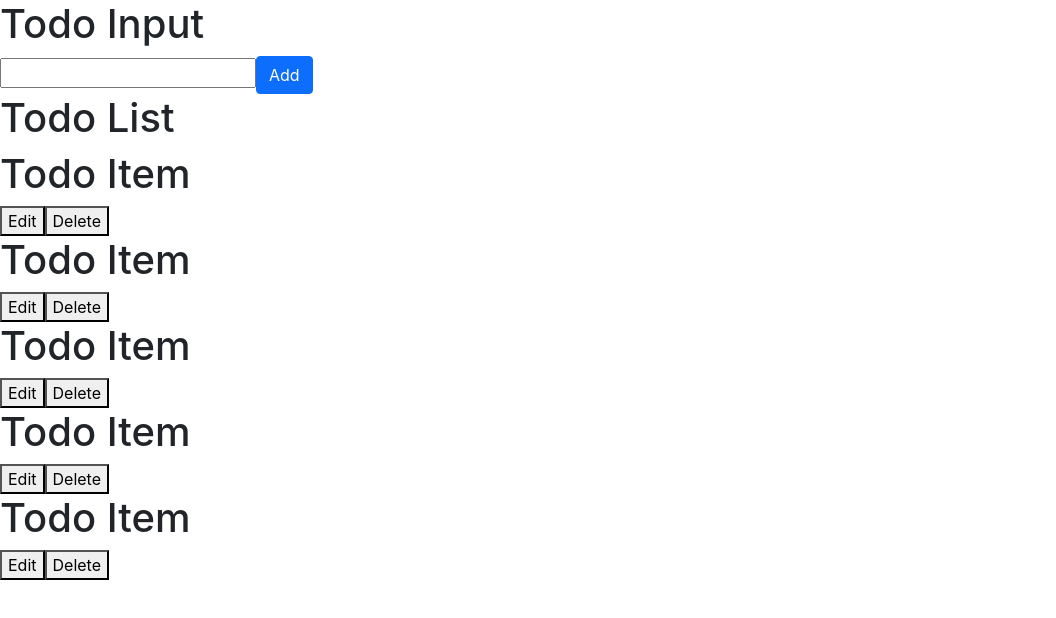
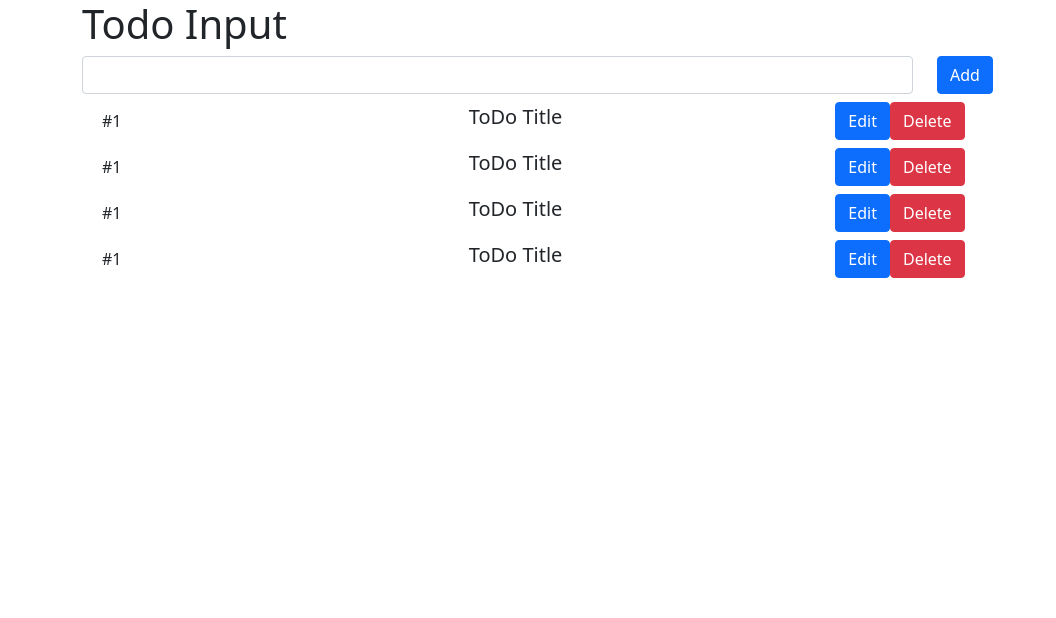
Before and after one commit to jwesa/redux-todo-list, a React (Create React App) app: page / in a window 1280 px wide. Shown: the top 618 px of the page, without its empty margins (0-1056 px from the left). Built offline with nearby package versions, Linux system fonts and the light colour scheme.

Commit message:
Set up initial styles, made redux folder

```diff
--- a/src/components/TodoInput.js
+++ b/src/components/TodoInput.js
@@ -1,12 +1,17 @@
-/* eslint-disable jsx-quotes */
 import React from "react";
 
 function TodoInput() {
 	return (
-		<div>
+		<div className="container mt-30">
 			<h1>Todo Input</h1>
-			<input type="text" />
-			<button className="btn btn-primary">Add</button>
+			<div className="row">
+				<div className="col-9">
+					<input type="text" className="col form-control" />
+				</div>
+				<div className="col-3">
+					<button className="btn btn-primary">Add</button>
+				</div>
+			</div>
 		</div>
 	)
 }
--- a/src/components/TodoItem.js
+++ b/src/components/TodoItem.js
@@ -2,10 +2,18 @@ import React from "react";
 
 function TodoItem() {
 	return (
-		<div>
-			<h1>Todo Item</h1>
-			<button>Edit</button>
-			<button>Delete</button>
+		<div className="container">
+			<div className="row align-items-center m-2">
+				<div className="col-4">#1</div>
+				<div className="col-4">
+					<h5>ToDo Title</h5>
+				</div>
+				<span className="col-4">
+					<button className="btn btn-primary ">Edit</button>
+					<button className="btn btn-danger ml-3">Delete</button>
+				</span>
+
+			</div>
 		</div>
 	)
 }
--- a/src/components/TodoList.js
+++ b/src/components/TodoList.js
@@ -1,9 +1,14 @@
 import React from "react";
+import './TodoItem'
+import TodoItem from "./TodoItem";
 
 function TodoList() {
 	return (
 		<div>
-			<h1>Todo List</h1>
+			<TodoItem />
+			<TodoItem />
+			<TodoItem />
+			<TodoItem />
 		</div>
 	)
 }
--- a/src/containers/App.js
+++ b/src/containers/App.js
@@ -1,18 +1,15 @@
 import React from "react";
 import TodoInput from "../components/TodoInput";
-import TodoItem from "../components/TodoItem";
+// import TodoItem from "../components/TodoItem";
 import TodoList from "../components/TodoList";
+
+import '../index.css'
 
 function App() {
 	return (
 		<div className="App">
 			<TodoInput />
 			<TodoList />
-			<TodoItem />
-			<TodoItem />
-			<TodoItem />
-			<TodoItem />
-			<TodoItem />
 		</div>
 	);
 }
--- /dev/null
+++ b/src/redux/actions.js
@@ -0,0 +1,24 @@
+export const ADD_TODO = "ADD_TODO";
+export const REMOVE_TODO = "REMOVE_TODO";
+export const UPDATE_TODO = "UPDATE_TODO";
+
+export const addTodo = (todo) => {
+	return {
+		type: ADD_TODO,
+		payload: todo
+	}
+}
+
+export const updateTodo = (todo) => {
+	return {
+		type: UPDATE_TODO,
+		payload: todo,
+	}
+}
+
+export const removeTodo = (todoId) => {
+	return {
+		type: REMOVE_TODO,
+		payload: todoId,
+	}
+}
--- /dev/null
+++ b/src/redux/reducer.js
@@ -0,0 +1,15 @@
+import { ADD_TODO, UPDATE_TODO, REMOVE_TODO } from './actions'
+import { todos } from './states';
+
+export const reducer = (state = todos, action) => {
+	switch (action.type) {
+		case ADD_TODO:
+			break;
+		case UPDATE_TODO:
+			break;
+		case REMOVE_TODO:
+			break;
+		default:
+			return state;
+	}
+}
--- /dev/null
+++ b/src/redux/states.js
@@ -0,0 +1,14 @@
+export const todos = [
+	{
+		id: 1,
+		name: 'One',
+	},
+	{
+		id: 2,
+		name: 'Two',
+	},
+	{
+		id: 3,
+		name: 'Three',
+	},
+]
--- /dev/null
+++ b/src/redux/store.js
@@ -0,0 +1,4 @@
+import { createStore } from 'redux';
+import { reducer } from './reducer';
+
+export const store = createStore(reducer);
```
Also changed, not shown: src/index.js (+4 -3 lines).
